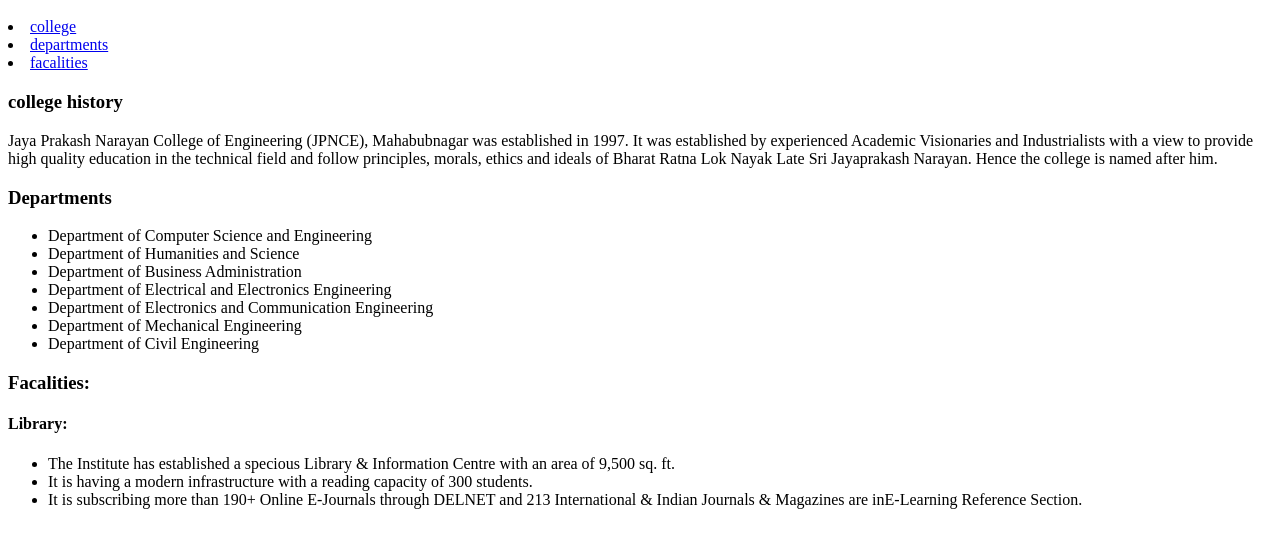
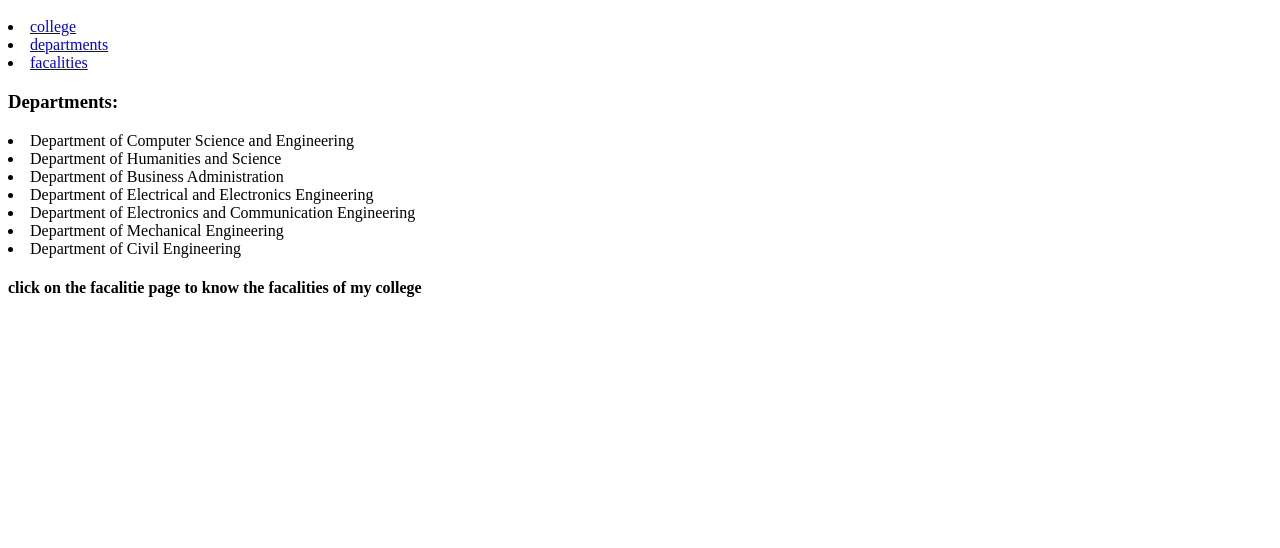
Before and after one commit to Raghu424/raghu, a plain HTML site: page departments.html in a window 1280 px wide. Shown: the part 48-596 px from the top of the page. Drawn offline with Linux system fonts and the light colour scheme.

Commit message:
sixth website

```diff
--- a/departments.html
+++ b/departments.html
@@ -7,10 +7,8 @@
 <li><a href="./college.html">college</a></li>
 <li><a href="./departments.html">departments</a></li>
 <li><a href="./facalities.html">facalities</a></li>
-<h3>college history</h3>
-<p>Jaya Prakash Narayan College of Engineering (JPNCE), Mahabubnagar was established in 1997. It was established by experienced Academic Visionaries and Industrialists with a view to provide high quality education in the technical field and follow principles, morals, ethics and ideals of Bharat Ratna Lok Nayak Late Sri Jayaprakash Narayan. Hence the college is named after him.</p>
-<h3>Departments</h3>
-<ul>
+<h3>Departments:</h3>
+
     <li>Department of Computer Science and Engineering</li>
     <li>Department of Humanities and Science</li>
    <li> Department of Business Administration</li>
@@ -18,14 +16,8 @@
     <li>Department of Electronics and Communication Engineering</li>
     <li>Department of Mechanical Engineering</li>
     <li>Department of Civil Engineering</li>
-</ul>
-    <h3>Facalities:</h3>
-    <h4>Library:</h4>
-<ul>
-    <li>The Institute has established a specious Library & Information Centre  with an area of 9,500 sq. ft.</li>
-    <li>It is having a modern infrastructure with a reading capacity of 300 students.</li>
-    <li>It is subscribing  more than 190+ Online E-Journals through DELNET and 213 International & Indian Journals & Magazines  are inE-Learning Reference Section.</li>
-</ul>
+    <h4>click on the facalitie page to know the facalities of my college</h4>
+
 
 
 </body>
```
